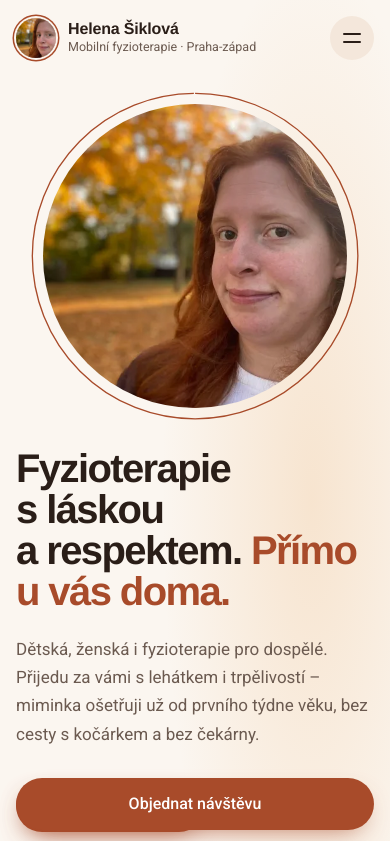
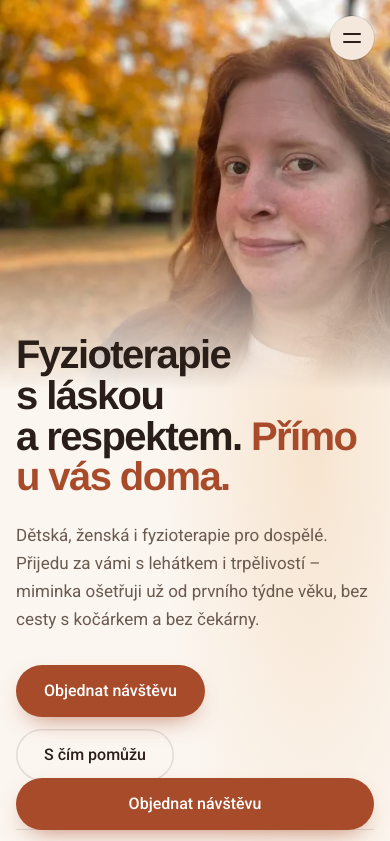
Before and after one commit to ggbosky/helenasiklova, a plain HTML site: page index.html in a window 390 px wide. Shown: the top 841 px of the page. Drawn offline with Linux system fonts and the light colour scheme.

Commit message:
Center nav in a floating pill, drop brand block, blend hero photo into background
Co-Authored-By: Claude Fable 5.2 <noreply@anthropic.com>
Claude-Session: https://claude.ai/code/session_01YXvXhAjDJhvoiBRAsAnEru

```diff
--- a/index.html
+++ b/index.html
@@ -16,7 +16,7 @@
   <link rel="preconnect" href="https://fonts.gstatic.com" crossorigin />
   <link href="https://fonts.googleapis.com/css2?family=Roboto:wght@400;500&display=swap&subset=latin-ext" rel="stylesheet" />
   <link rel="preload" as="image" href="img/helena.webp" type="image/webp" />
-  <link rel="stylesheet" href="styles.css?v=4" />
+  <link rel="stylesheet" href="styles.css?v=5" />
   <script type="application/ld+json">
   {
     "@context": "https://schema.org",
@@ -40,17 +40,15 @@
 
 <header class="top" data-top>
   <div class="wrap top__in">
-    <a class="brand" href="#top" aria-label="Helena Šiklová – na začátek">
-      <span class="brand__avatar"><img src="img/helena-160.jpg" width="80" height="80" alt="" /></span>
-      <span class="brand__txt">Helena Šiklová<small>Mobilní fyzioterapie · Praha-západ</small></span>
-    </a>
-    <nav class="nav" aria-label="Hlavní navigace">
-      <a href="#pomoc">S čím pomůžu</a>
-      <a href="#jak">Jak to probíhá</a>
-      <a href="#o-mne">O mně</a>
-      <a href="#otazky">Otázky</a>
-    </nav>
-    <a class="btn btn--primary btn--sm top__cta" href="#objednat">Objednat návštěvu</a>
+    <div class="top__bar">
+      <nav class="nav" aria-label="Hlavní navigace">
+        <a href="#pomoc">S čím pomůžu</a>
+        <a href="#jak">Jak to probíhá</a>
+        <a href="#o-mne">O mně</a>
+        <a href="#otazky">Otázky</a>
+      </nav>
+      <a class="btn btn--primary btn--sm top__cta" href="#objednat">Objednat návštěvu</a>
+    </div>
     <button class="burger" type="button" aria-label="Otevřít menu" aria-controls="menu" data-menu-open><span></span><span></span></button>
   </div>
 </header>
@@ -71,6 +69,12 @@
 
   <!-- HERO -->
   <section class="hero" id="top">
+    <figure class="portrait">
+      <picture class="portrait__img">
+        <source type="image/webp" srcset="img/helena-480.webp 480w, img/helena.webp 800w" sizes="(max-width: 960px) 100vw, 52vw" />
+        <img src="img/helena.jpg" width="800" height="800" alt="Fyzioterapeutka Helena Šiklová" fetchpriority="high" decoding="async" />
+      </picture>
+    </figure>
     <div class="wrap hero__grid">
       <div class="hero__text">
         <h1 class="hero__title">Fyzioterapie s láskou a respektem. <em>Přímo u vás doma.</em></h1>
@@ -85,13 +89,6 @@
           <div><dt>dětské, ženské i dospělé péče</dt><dd>3 obory</dd></div>
         </dl>
       </div>
-      <figure class="portrait">
-        <svg class="portrait__ring" viewBox="0 0 200 200" aria-hidden="true"><circle cx="100" cy="100" r="98" pathLength="1" /></svg>
-        <picture class="portrait__img">
-          <source type="image/webp" srcset="img/helena-480.webp 480w, img/helena.webp 800w" sizes="(max-width: 899px) 78vw, 36vw" />
-          <img src="img/helena.jpg" width="800" height="800" alt="Fyzioterapeutka Helena Šiklová" fetchpriority="high" decoding="async" />
-        </picture>
-      </figure>
     </div>
   </section>
 
--- a/styles.css
+++ b/styles.css
@@ -59,8 +59,12 @@ p { margin: 0 0 1em; }
 
 /* Hlavička */
 .top { position: fixed; inset: 0 0 auto; z-index: 50; transition: background var(--dur-micro), box-shadow var(--dur-micro); }
-.top.is-solid { background: rgba(251, 246, 240, .92); backdrop-filter: blur(10px); -webkit-backdrop-filter: blur(10px); box-shadow: 0 1px 0 var(--line); }
-.top__in { display: flex; align-items: center; gap: 28px; height: 76px; }
+/* podstránka (ochrana údajů) má klasickou plnou lištu se značkou */
+.top--page { background: rgba(251, 246, 240, .92); backdrop-filter: blur(10px); -webkit-backdrop-filter: blur(10px); box-shadow: 0 1px 0 var(--line); }
+.top--page .top__in { justify-content: flex-start; }
+.top__in { display: flex; align-items: center; justify-content: center; gap: 28px; height: 76px; }
+.top__bar { display: flex; align-items: center; gap: 24px; padding: 6px 6px 6px 26px; border-radius: var(--radius-cta); background: rgba(251, 246, 240, .78); backdrop-filter: blur(12px); -webkit-backdrop-filter: blur(12px); box-shadow: 0 0 0 1px var(--line), 0 10px 30px -18px rgba(42, 30, 24, .35); transition: background var(--dur-micro), box-shadow var(--dur-micro); }
+.top.is-solid .top__bar { background: rgba(251, 246, 240, .94); box-shadow: 0 0 0 1px var(--line), 0 14px 34px -16px rgba(42, 30, 24, .4); }
 .brand { display: flex; align-items: center; gap: 12px; text-decoration: none; margin-right: auto; }
 .brand__avatar { width: 40px; height: 40px; border-radius: 50%; overflow: hidden; flex: none; box-shadow: 0 0 0 2px var(--cream), 0 0 0 3.5px var(--copper); }
 .brand__avatar img { width: 100%; height: 100%; object-fit: cover; object-position: 66% 40%; transform: scale(1.5); transform-origin: 66% 42%; }
@@ -83,7 +87,8 @@ p { margin: 0 0 1em; }
 /* Hero */
 .hero { position: relative; padding: calc(76px + clamp(36px, 6vw, 88px)) 0 clamp(56px, 8vw, 104px); overflow: hidden;
   background: radial-gradient(55% 65% at 80% 42%, rgba(233, 165, 91, .22), transparent 70%), var(--cream); }
-.hero__grid { display: grid; grid-template-columns: 1.1fr .9fr; gap: clamp(32px, 5vw, 72px); align-items: center; }
+.hero__grid { position: relative; }
+.hero__text { max-width: min(600px, 52%); }
 .hero__meta { display: inline-flex; align-items: center; gap: 10px; font-size: 14px; font-weight: 500; color: var(--muted); margin-bottom: 22px; }
 .dot { width: 8px; height: 8px; border-radius: 50%; background: var(--copper); box-shadow: 0 0 0 4px rgba(168, 75, 42, .16); flex: none; }
 .hero__title { font-size: clamp(40px, 5.4vw, 74px); letter-spacing: -.04em; line-height: 1.02; margin-bottom: 24px; }
@@ -95,11 +100,13 @@ p { margin: 0 0 1em; }
 .stats dd { margin: 0; font: 700 clamp(26px, 2.8vw, 36px)/1 var(--font-head); letter-spacing: -.03em; }
 .stats dt { font-size: 14px; color: var(--muted); margin-top: 6px; max-width: 13em; line-height: 1.4; }
 
-.portrait { position: relative; margin: 0; width: 100%; max-width: 500px; justify-self: center; aspect-ratio: 1; }
-.portrait__ring { position: absolute; inset: -14px; width: calc(100% + 28px); height: calc(100% + 28px); overflow: visible; }
-.portrait__ring circle { fill: none; stroke: var(--copper); stroke-width: .8; stroke-dasharray: 1 1; stroke-dashoffset: 1.001; transform: rotate(-90deg); transform-origin: center; transition: stroke-dashoffset 1.6s var(--ease-out) .2s; }
-.portrait.is-in .portrait__ring circle { stroke-dashoffset: 0; }
-.portrait__img img { width: 100%; height: 100%; aspect-ratio: 1; object-fit: cover; object-position: 62% 50%; border-radius: 50%; }
+.portrait { position: absolute; right: 0; top: calc(50% + 24px); transform: translateY(-50%); width: min(47vw, 660px); aspect-ratio: 1; margin: 0; opacity: 0; transition: opacity var(--dur-slow) var(--ease-out);
+  -webkit-mask-image: linear-gradient(to right, transparent 0%, rgba(0,0,0,.45) 28%, #000 60%), linear-gradient(to bottom, transparent 0%, #000 18%, #000 74%, transparent 100%);
+  mask-image: linear-gradient(to right, transparent 0%, rgba(0,0,0,.45) 28%, #000 60%), linear-gradient(to bottom, transparent 0%, #000 18%, #000 74%, transparent 100%);
+  -webkit-mask-composite: source-in; mask-composite: intersect; }
+.portrait.is-in, .no-js .portrait { opacity: 1; }
+.portrait__img { display: block; width: 100%; height: 100%; }
+.portrait__img img { width: 100%; height: 100%; object-fit: cover; object-position: 100% 50%; }
 .chip { position: absolute; left: -4%; bottom: 8%; display: flex; flex-direction: column; gap: 2px; padding: 14px 20px; background: #fff; border-radius: 16px; box-shadow: 0 18px 40px -18px rgba(42, 30, 24, .35); }
 .chip b { font: 700 16px/1.2 var(--font-head); letter-spacing: -.01em; }
 .chip span { font-size: 13.5px; color: var(--muted); }
@@ -240,10 +247,15 @@ p { margin: 0 0 1em; }
 
 /* Responzivita */
 @media (max-width: 960px) {
-  .nav, .top__cta { display: none; }
-  .burger { display: block; }
-  .hero__grid { grid-template-columns: 1fr; }
-  .portrait { max-width: 360px; order: -1; margin-bottom: 8px; }
+  .top__bar { display: none; }
+  .top__in { justify-content: flex-end; }
+  .top--page .top__in { justify-content: flex-start; }
+  .burger { display: block; box-shadow: 0 0 0 1px var(--line); }
+  .hero { padding-top: 0; }
+  .hero__text { max-width: none; }
+  .portrait { position: relative; inset: auto; top: auto; right: auto; transform: none; width: 100%; aspect-ratio: auto; height: min(100vw, 560px); margin-bottom: -56px;
+    -webkit-mask-image: linear-gradient(to bottom, #000 55%, transparent 100%); mask-image: linear-gradient(to bottom, #000 55%, transparent 100%); }
+  .portrait__img img { object-position: 60% 25%; }
   .split, .me, .home__in { grid-template-columns: 1fr; }
   .bento { grid-template-columns: 1fr 1fr; }
   .care--big { grid-template-columns: 1fr; }
@@ -254,8 +266,6 @@ p { margin: 0 0 1em; }
 }
 @media (max-width: 640px) {
   body { padding-bottom: 76px; }
-  .hero { padding-top: calc(76px + 28px); }
-  .portrait { max-width: 78vw; }
   .stats { grid-template-columns: 1fr 1fr; gap: 20px 24px; }
   .stats div:last-child { grid-column: 1 / -1; }
   .bento, .qa, .home__pts, .steps { grid-template-columns: 1fr; }
```
Also changed, not shown: ochrana-osobnich-udaju.html (+1 -1 lines).
